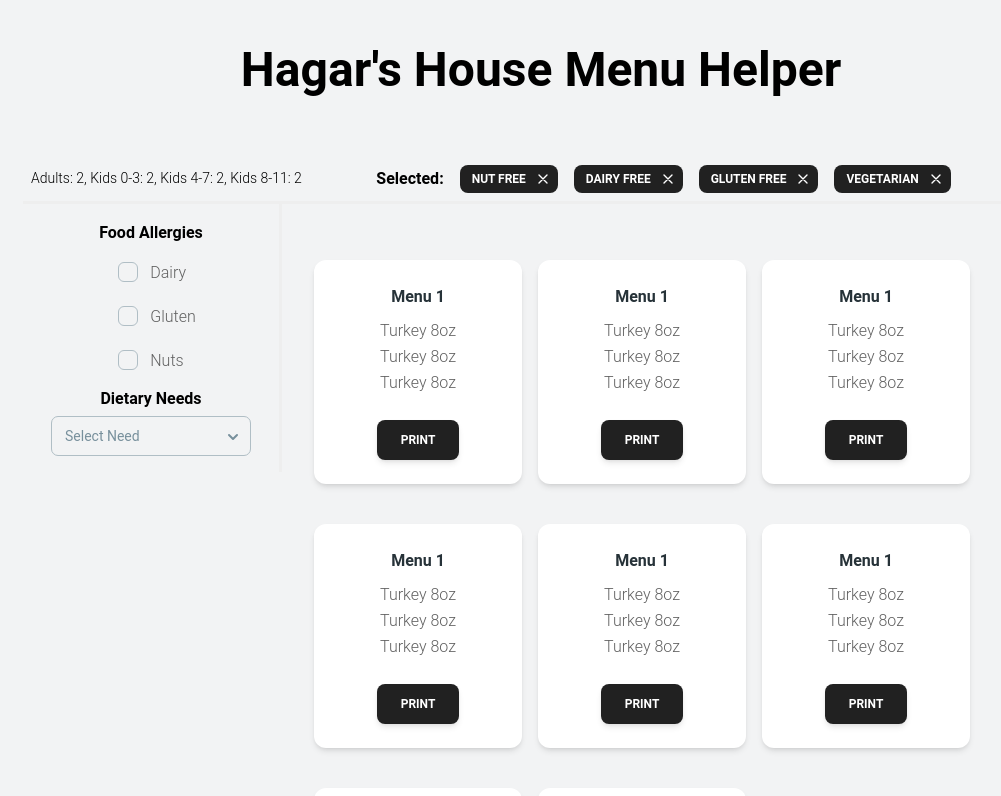
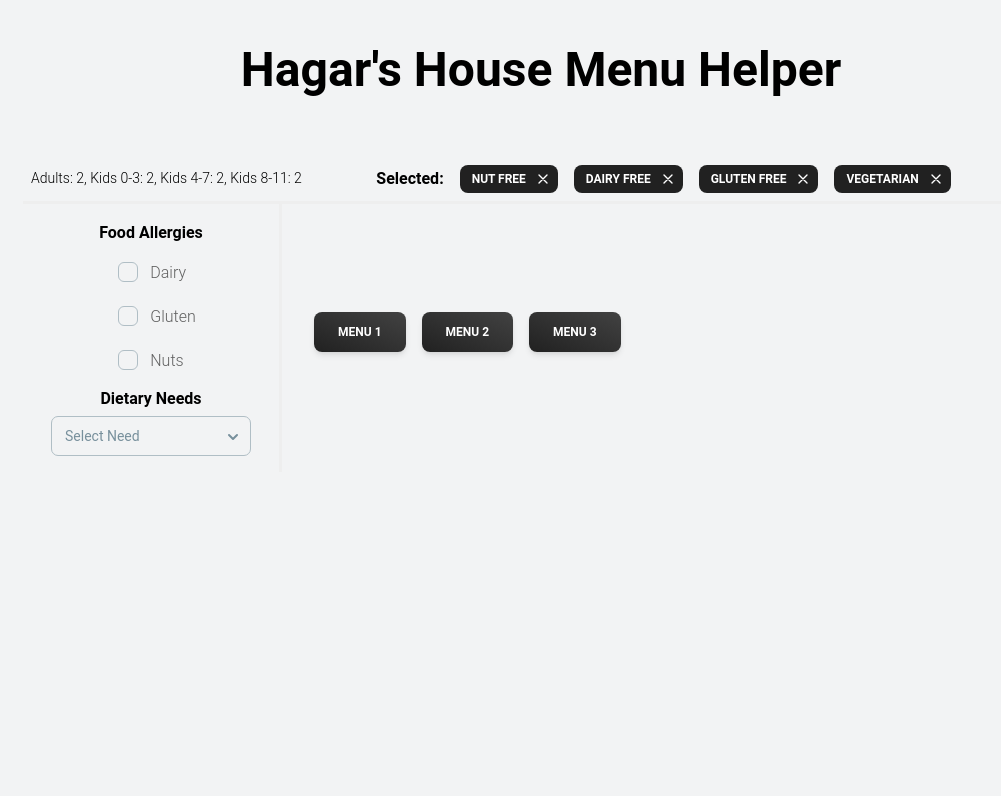
Before and after one commit to caowens/HagarsHouseMenuHelper, a React (Vite) app: page /menus in a window 1280 px wide. Shown: the top 796 px of the page, without its empty margins (99-1100 px from the left). Built offline with nearby package versions, Linux system fonts and the light colour scheme.

Commit message:
Change cards to modals and connect them to the mock data

```diff
--- a/src/components/MenuCard.jsx
+++ b/src/components/MenuCard.jsx
@@ -4,30 +4,123 @@ import {
   CardFooter,
   Typography,
   Button,
+  Dialog,
+  DialogHeader,
+  DialogBody,
+  DialogFooter,
 } from "@material-tailwind/react";
+import { useState } from "react";
 
-export default function MenuCard({ title, portions }) {
+export default function MenuCard({
+  title,
+  menu,
+  adults = 0,
+  p1Count = 0,
+  p2Count = 0,
+  p3Count = 0,
+  id,
+}) {
+  const [size, setSize] = useState(null);
+
+  const handleOpen = (value) => setSize(value);
+
+  const roundToHundredth = (value) => {
+    return Number(value.toFixed(2));
+  };
+
+  let adultPortion = JSON.parse(JSON.stringify(menu.adultPortion));
+  adultPortion.forEach((ingredient) => {
+    ingredient.amount *= adults;
+  });
+
+  let portion1 = JSON.parse(JSON.stringify(menu.portion1));
+  portion1.forEach((ingredient) => {
+    ingredient.amount *= p1Count;
+  });
+
+  let portion2 = JSON.parse(JSON.stringify(menu.portion2));
+  portion2.forEach((ingredient) => {
+    ingredient.amount *= p2Count;
+  });
+
+  let portion3 = JSON.parse(JSON.stringify(menu.portion3));
+  portion3.forEach((ingredient) => {
+    ingredient.amount *= p3Count;
+  });
+
+  let consolidatedPortion = [...adultPortion];
+  consolidatedPortion.forEach((ingredient, index) => {
+    ingredient.amount = Math.ceil(
+      adultPortion[index].amount +
+        portion1[index].amount +
+        portion2[index].amount +
+        portion3[index].amount
+    );
+  });
+
   return (
-    <Card className="mt-6 w-52">
-      <CardBody>
-        <Typography variant="h6" color="blue-gray" className="mb-2 text-center">
-          Menu 1
-        </Typography>
-        <ul className="text-center">
-          <li>
-            <Typography>Turkey 8oz</Typography>
-          </li>
-          <li>
-            <Typography>Turkey 8oz</Typography>
-          </li>
-          <li>
-            <Typography>Turkey 8oz</Typography>
-          </li>
-        </ul>
-      </CardBody>
-      <CardFooter className="pt-0 justify-center flex">
-        <Button>Print</Button>
-      </CardFooter>
-    </Card>
+    <>
+      <div className="mb-3 flex gap-3">
+        <Button onClick={() => handleOpen("xs")} variant="gradient">
+          {`Menu ${id + 1}`}
+        </Button>
+      </div>
+
+      <Dialog
+        open={
+          size === "xs" ||
+          size === "sm" ||
+          size === "md" ||
+          size === "lg" ||
+          size === "xl" ||
+          size === "xxl"
+        }
+        size={size || "xs"}
+        handler={handleOpen}
+      >
+        <DialogHeader className="text-center flex justify-center">{`Menu ${
+          id + 1
+        }`}</DialogHeader>
+        <DialogBody>
+          <ul className="text-center">
+            {consolidatedPortion.map((ingredient) => (
+              <li>{`${ingredient.ingredient} ${ingredient.amount} ${ingredient.measurement}`}</li>
+            ))}
+          </ul>
+        </DialogBody>
+        <DialogFooter className="flex justify-center items-center">
+          <Button
+            variant="text"
+            color="blue-gray"
+            onClick={() => handleOpen(null)}
+            className="mr-1"
+          >
+            <span>Close</span>
+          </Button>
+          <Button
+            variant="gradient"
+            color="black"
+            onClick={() => handleOpen(null)}
+          >
+            <span>Print</span>
+          </Button>
+        </DialogFooter>
+      </Dialog>
+    </>
+    // <Card className="mt-6 w-52">
+    //   <CardBody>
+    //     <Typography variant="h6" color="blue-gray" className="mb-2 text-center">
+    //       {title}
+    //     </Typography>
+    //     <ul className="text-center">
+    //       {consolidatedPortion.map((ingredient) => (
+    //         <li>{`${ingredient.ingredient} ${ingredient.amount} ${ingredient.measurement}`}</li>
+    //       ))}
+    //     </ul>
+    //   </CardBody>
+    //   <CardFooter className="pt-0 justify-center flex">
+    //     <Button>Print</Button>
+    //   </CardFooter>
+    // </Card>
   );
 }
--- a/src/pages/Menus.jsx
+++ b/src/pages/Menus.jsx
@@ -9,6 +9,7 @@ import {
 } from "@material-tailwind/react";
 import { useState } from "react";
 import MenuCard from "../components/MenuCard";
+import { menus } from "../constants";
 
 export default function Menus() {
   const [value, setValue] = useState("none");
@@ -60,15 +61,17 @@ export default function Menus() {
             </div>
           </div>
           <div className="justify-start w-9/12 h-auto min-h-fit p-8 flex items-center gap-4 flex-wrap">
-            {/* <Typography variant="h6">Content</Typography> */}
-            <MenuCard />
-            <MenuCard />
-            <MenuCard />
-            <MenuCard />
-            <MenuCard />
-            <MenuCard />
-            <MenuCard />
-            <MenuCard />
+            {menus.map((menu, index) => (
+              <MenuCard
+                title={menu.adultPortion.ingredient}
+                menu={menu}
+                key={index}
+                adults={3}
+                p1Count={2}
+                p2Count={6}
+                id={index}
+              />
+            ))}
           </div>
         </div>
       </div>
```
